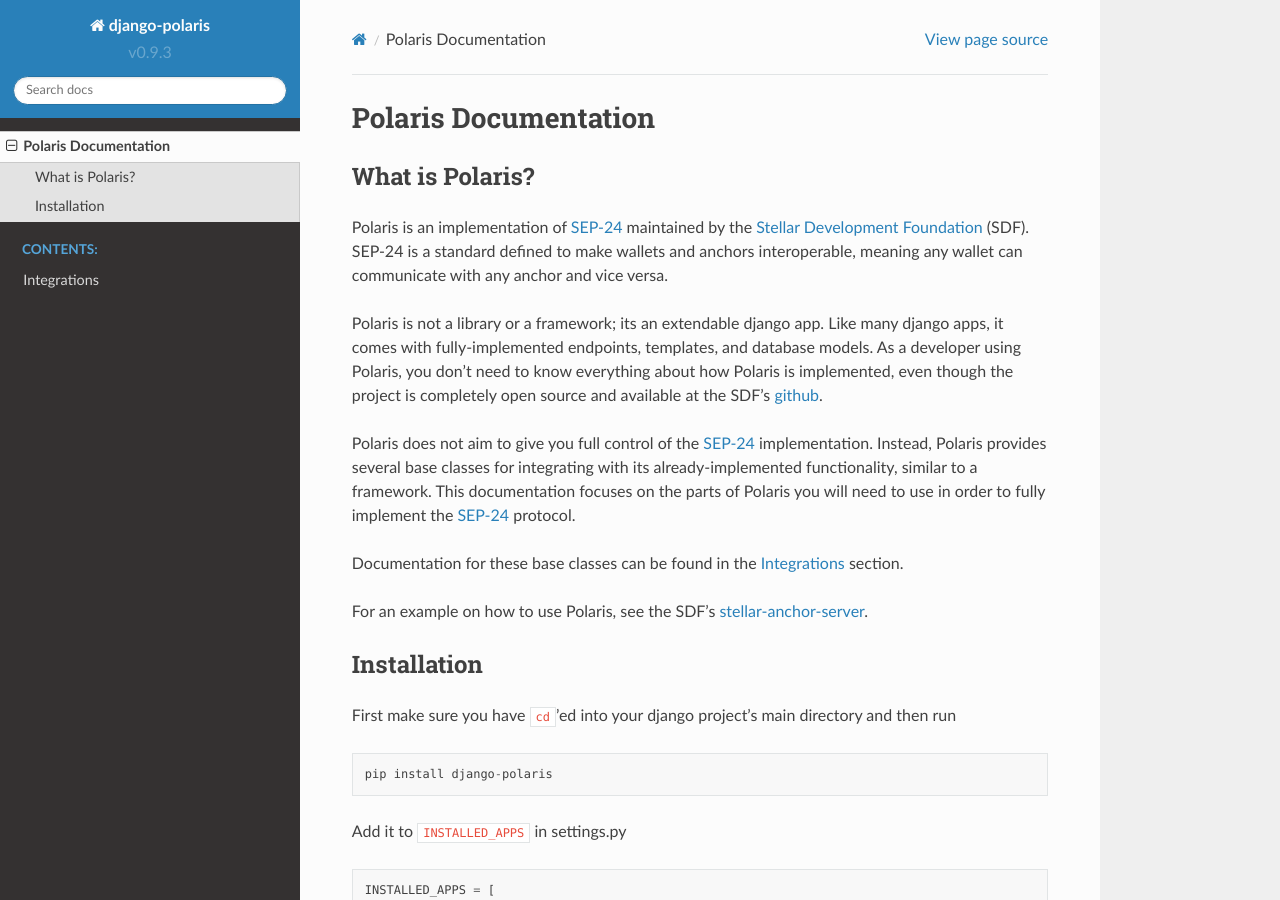
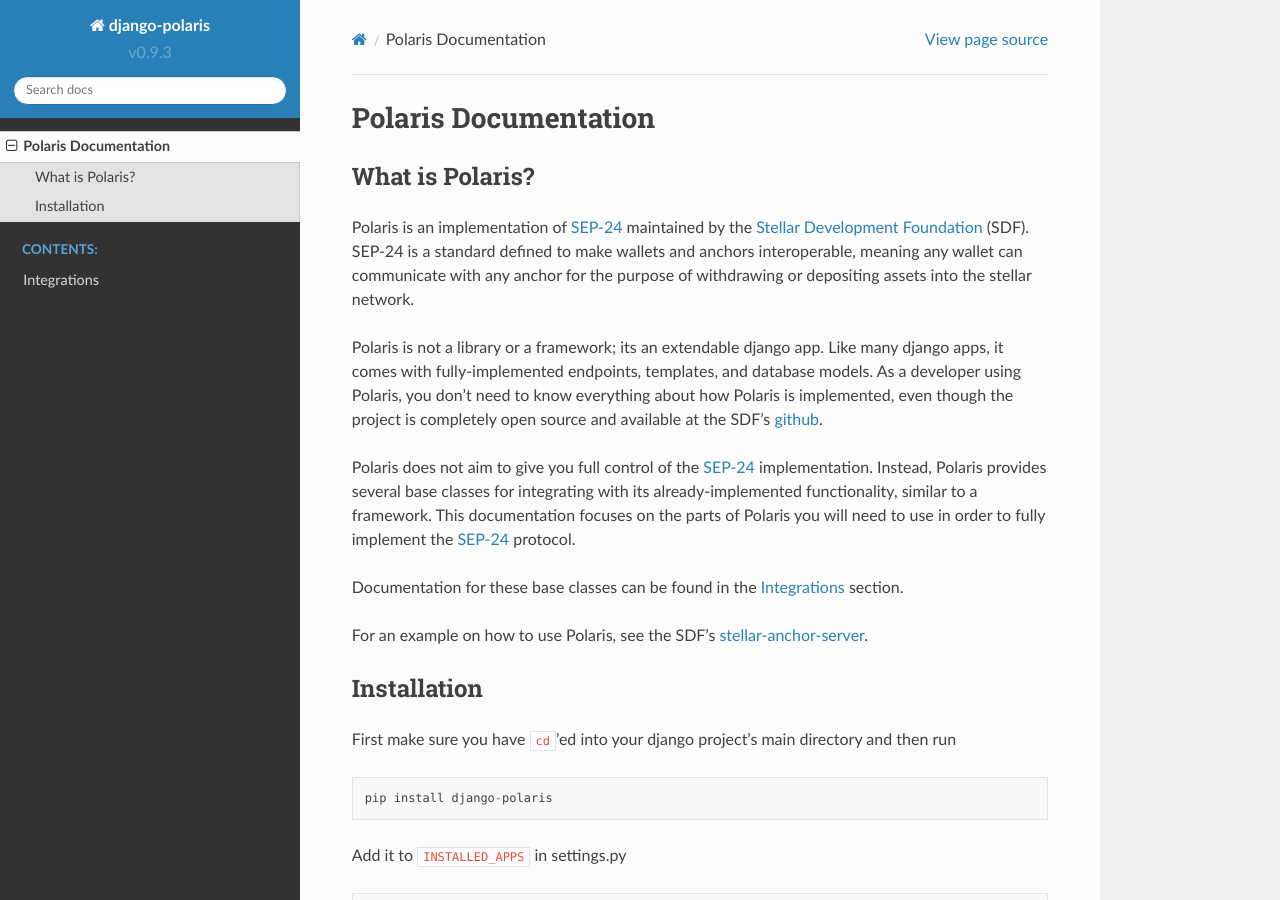
Before and after one commit to stellar/django-polaris, a Sphinx documentation site: the page built from docs/source/index.rst, in a window 1280 px wide and 900 px high. Built offline with Sphinx 7.4.7 and the Read the Docs theme 2.0.0, drawn with Linux system fonts in a browser that asks for light colours.

```diff
--- a/README.rst
+++ b/README.rst
@@ -12,8 +12,8 @@ What is Polaris?
 
 Polaris is an implementation of SEP-24_ maintained by the `Stellar Development
 Foundation`_ (SDF). SEP-24 is a standard defined to make wallets and anchors
-interoperable, meaning any wallet can communicate with any anchor and vice
-versa.
+interoperable, meaning any wallet can communicate with any anchor for the
+purpose of withdrawing or depositing assets into the stellar network.
 
 Polaris is not a library or a framework; its an extendable django app. Like
 many django apps, it comes with fully-implemented endpoints, templates, and
--- a/docs/source/index.rst
+++ b/docs/source/index.rst
@@ -12,8 +12,8 @@ What is Polaris?
 
 Polaris is an implementation of SEP-24_ maintained by the `Stellar Development
 Foundation`_ (SDF). SEP-24 is a standard defined to make wallets and anchors
-interoperable, meaning any wallet can communicate with any anchor and vice
-versa.
+interoperable, meaning any wallet can communicate with any anchor for the
+purpose of withdrawing or depositing assets into the stellar network.
 
 Polaris is not a library or a framework; its an extendable django app. Like
 many django apps, it comes with fully-implemented endpoints, templates, and
```
Also changed, not shown: other parts of README.rst (+0 -2 lines), 2 other files.
